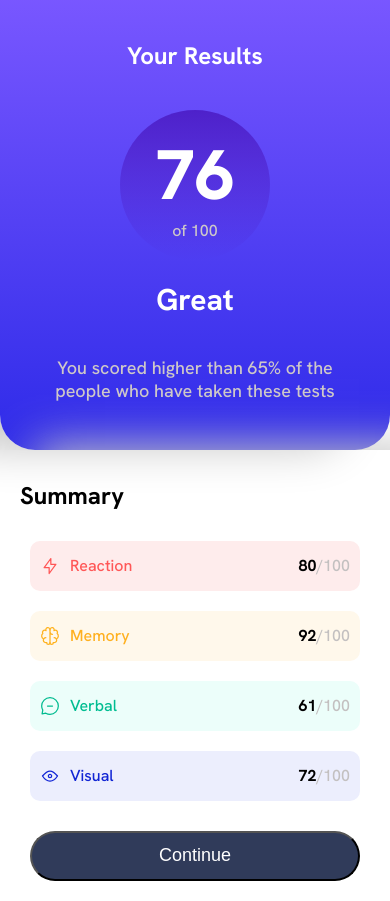
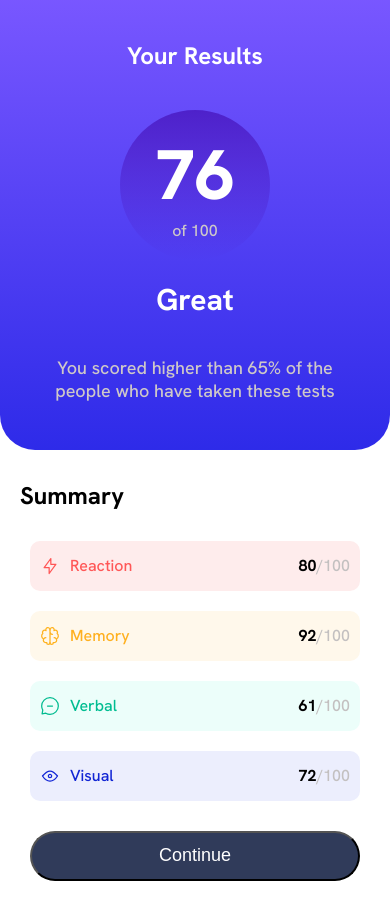
Before and after one commit to AdharshReghu/learning-flexbox, a plain HTML site: page index.html in a window 390 px wide. Drawn offline with Linux system fonts and the light colour scheme.

Commit message:
removed box shadow error from small screens

```diff
--- a/style.css
+++ b/style.css
@@ -184,9 +184,11 @@ p{
     }
     .white-box{
         border-radius: 0px;
+        box-shadow: none;
     }
 
     .blue-box{
+        box-shadow: none;
         border-radius: 0px;
         border-bottom-left-radius: 35px;
         border-bottom-right-radius: 35px;
```
